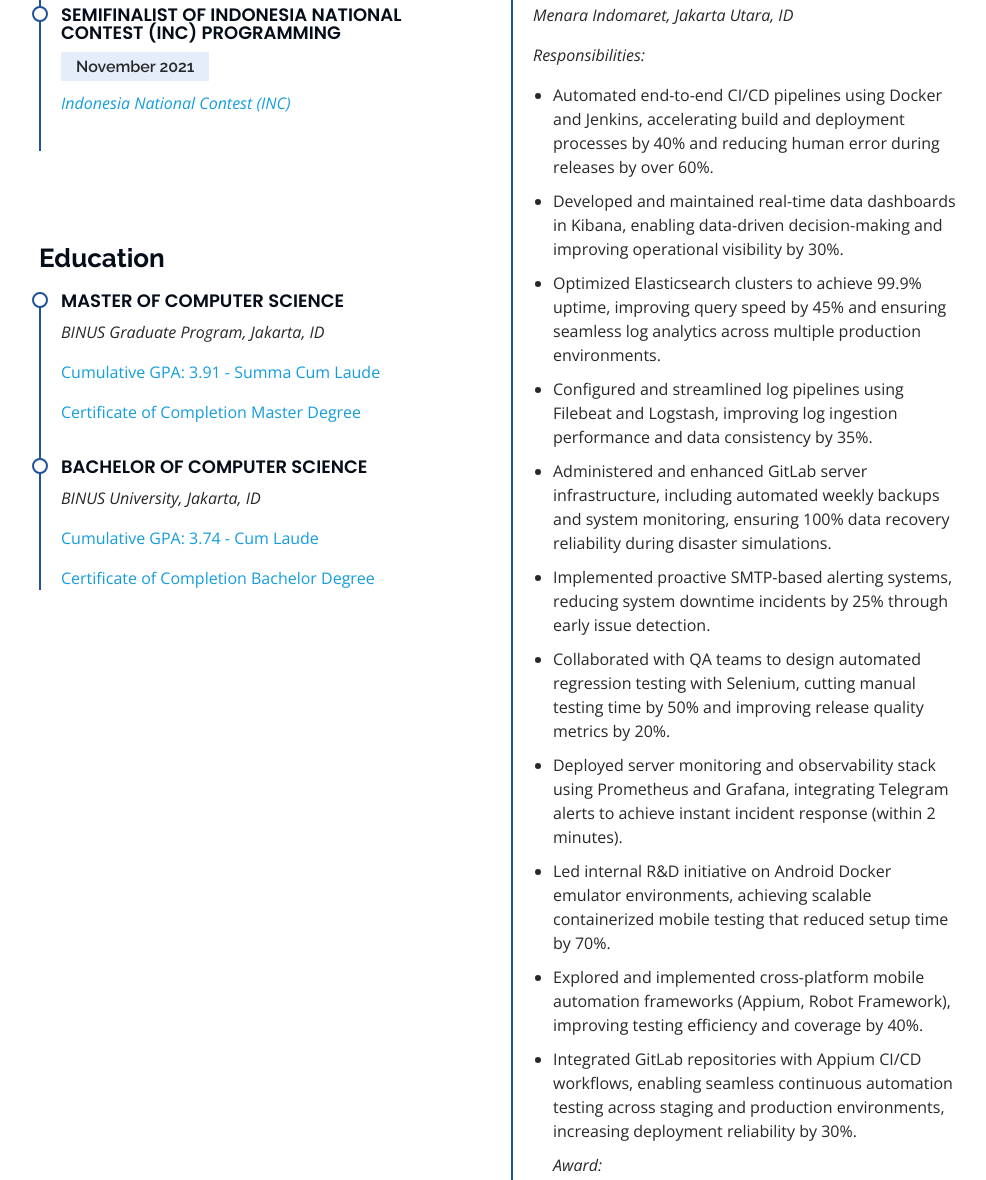
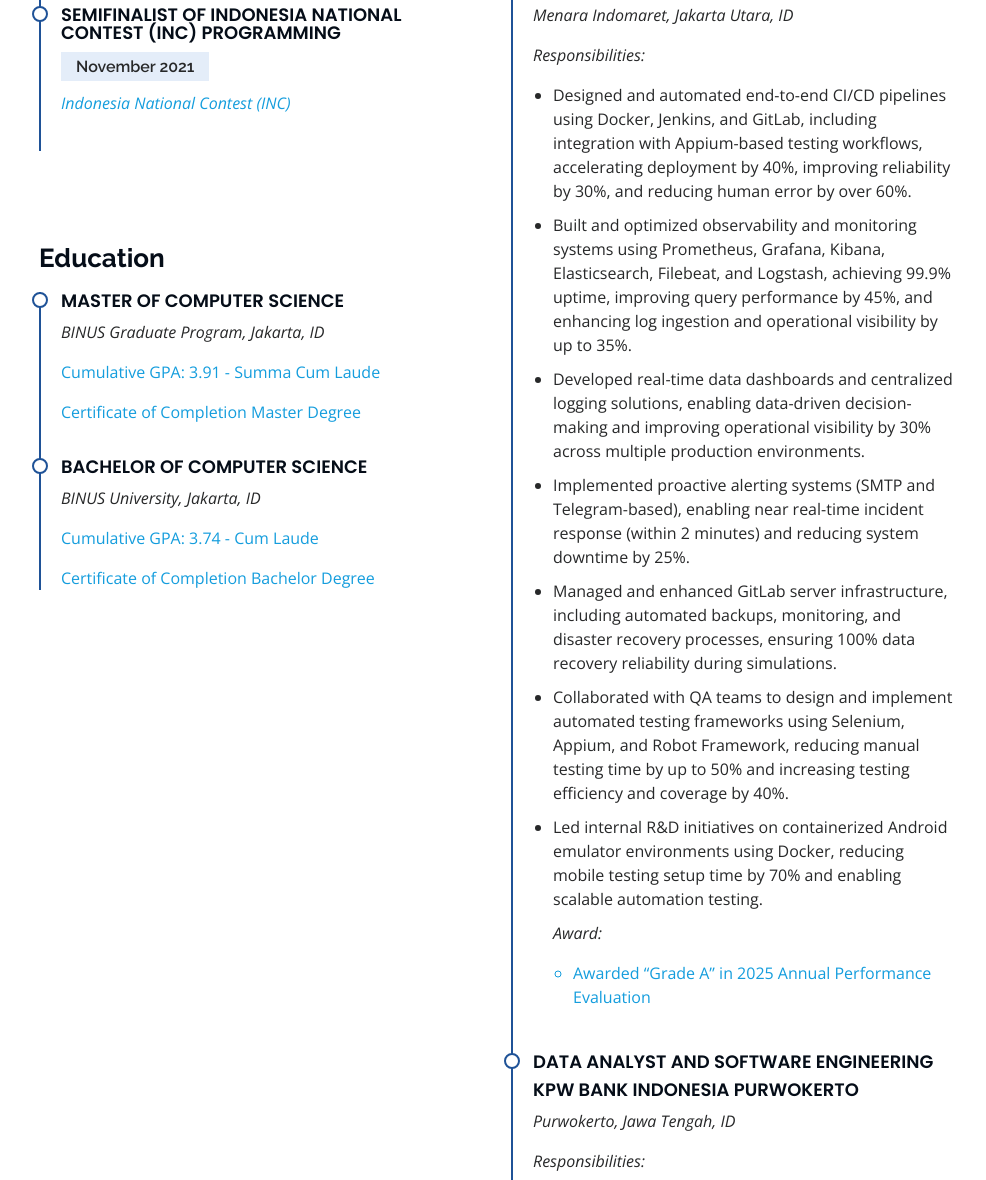
Before and after one commit to mrvin1/mrvin1.github.io, a plain HTML site: page index.html in a window 1280 px wide. Shown: the part 3345-4525 px from the top of the page, without its empty margins (291-1277 px from the left). Drawn offline with nearby package versions, Linux system fonts and the light colour scheme.

Commit message:
Update index.html

```diff
--- a/index.html
+++ b/index.html
@@ -287,18 +287,14 @@ k. In the 6th semester, I did an internship at Kantor Perwakilan Bank Indonesia
               <p><em>Menara Indomaret, Jakarta Utara, ID </em></p>
               <p><em>Responsibilities: </em></p>
               <ul>
-                <li>Automated end-to-end CI/CD pipelines using Docker and Jenkins, accelerating build and deployment processes by 40% and reducing human error during releases by over 60%.</li>
-                <li>Developed and maintained real-time data dashboards in Kibana, enabling data-driven decision-making and improving operational visibility by 30%.</li>
-                <li>Optimized Elasticsearch clusters to achieve 99.9% uptime, improving query speed by 45% and ensuring seamless log analytics across multiple production environments.</li>
-                <li>Configured and streamlined log pipelines using Filebeat and Logstash, improving log ingestion performance and data consistency by 35%.</li>
-                <li>Administered and enhanced GitLab server infrastructure, including automated weekly backups and system monitoring, ensuring 100% data recovery reliability during disaster simulations.</li>
-                <li>Implemented proactive SMTP-based alerting systems, reducing system downtime incidents by 25% through early issue detection.</li>
-                <li>Collaborated with QA teams to design automated regression testing with Selenium, cutting manual testing time by 50% and improving release quality metrics by 20%.</li>
-                <li>Deployed server monitoring and observability stack using Prometheus and Grafana, integrating Telegram alerts to achieve instant incident response (within 2 minutes).</li>
-                <li>Led internal R&D initiative on Android Docker emulator environments, achieving scalable containerized mobile testing that reduced setup time by 70%.</li>
-                <li>Explored and implemented cross-platform mobile automation frameworks (Appium, Robot Framework), improving testing efficiency and coverage by 40%.</li>
-                <li>Integrated GitLab repositories with Appium CI/CD workflows, enabling seamless continuous automation testing across staging and production environments, increasing deployment reliability by 30%.</li>
-              <p><em>Award: </em></p>
+                <li>Designed and automated end-to-end CI/CD pipelines using Docker, Jenkins, and GitLab, including integration with Appium-based testing workflows, accelerating deployment by 40%, improving reliability by 30%, and reducing human error by over 60%.</li>
+                <li>Built and optimized observability and monitoring systems using Prometheus, Grafana, Kibana, Elasticsearch, Filebeat, and Logstash, achieving 99.9% uptime, improving query performance by 45%, and enhancing log ingestion and operational visibility by up to 35%.</li>
+                <li>Developed real-time data dashboards and centralized logging solutions, enabling data-driven decision-making and improving operational visibility by 30% across multiple production environments.</li>
+                <li>Implemented proactive alerting systems (SMTP and Telegram-based), enabling near real-time incident response (within 2 minutes) and reducing system downtime by 25%.</li>
+                <li>Managed and enhanced GitLab server infrastructure, including automated backups, monitoring, and disaster recovery processes, ensuring 100% data recovery reliability during simulations.</li>
+                <li>Collaborated with QA teams to design and implement automated testing frameworks using Selenium, Appium, and Robot Framework, reducing manual testing time by up to 50% and increasing testing efficiency and coverage by 40%.</li>
+                <li>Led internal R&D initiatives on containerized Android emulator environments using Docker, reducing mobile testing setup time by 70% and enabling scalable automation testing.</li>
+                <p><em>Award: </em></p>
               <ul>
                 <a href="https://drive.google.com/file/d/1ewh2OBAqC2IFFPSXbrZvahr330IL46jX/view?usp=sharing"><li>Awarded “Grade A” in 2025 Annual Performance Evaluation</li></a>
               </ul>
```
